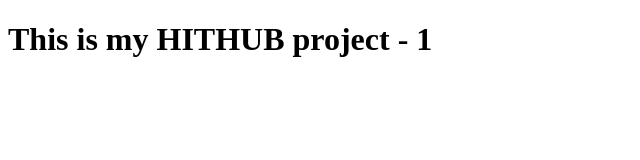
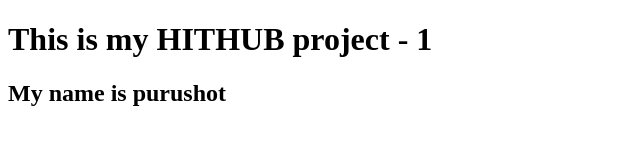
Before and after one commit to purushothaman28/purushothaman.github.io, a plain HTML site: page index.html in a window 1280 px wide. Shown: the whole page, without its empty margins (0-640 px from the left). Drawn offline with Linux system fonts and the light colour scheme.

Commit message:
my second commit from vscode

```diff
--- a/index.html
+++ b/index.html
@@ -8,5 +8,6 @@
 </head>
 <body>
     <h1>This is my HITHUB project - 1</h1>
+    <h2>My name is purushot</h2>
 </body>
 </html>
```
